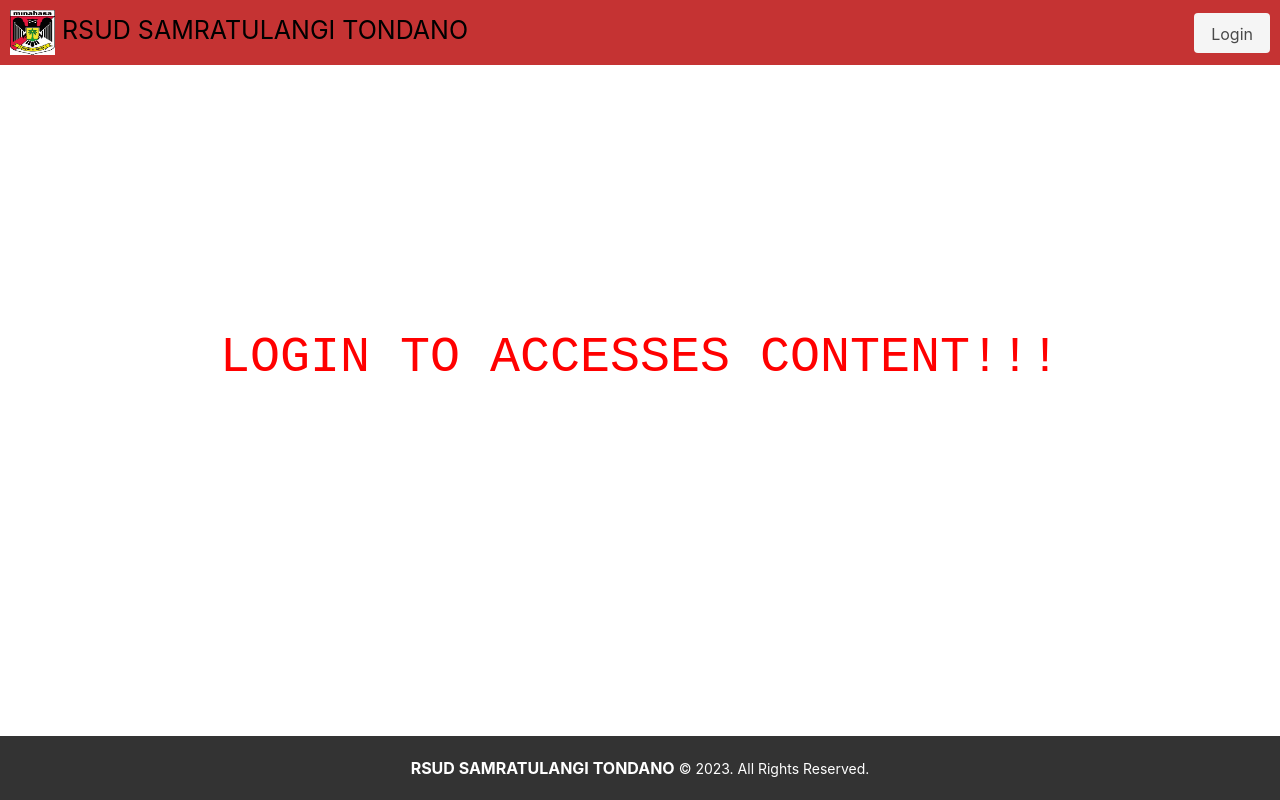
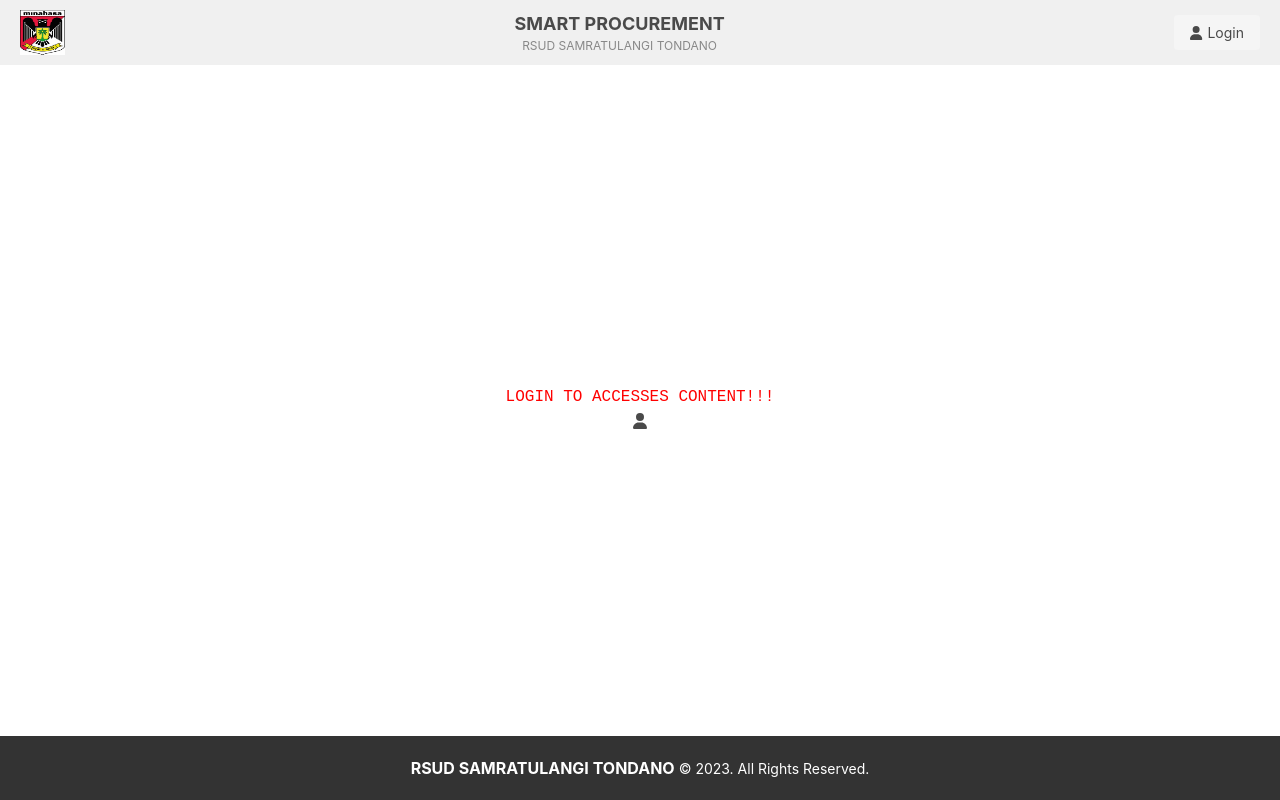
Before and after one commit to po3rdlp/FrontEndPengadaan-RsSamrat, a Vue app: page / in a window 1280 px wide. Built offline with nearby package versions, Linux system fonts and the light colour scheme.

Commit message:
Change Styling, fix auth, and another changes

```diff
--- a/index.html
+++ b/index.html
@@ -3,10 +3,6 @@
   <head>
     <meta charset="UTF-8" />
     <link rel="icon" href="/logo.ico" />
-    <link
-      rel="stylesheet"
-      href="https://cdn.jsdelivr.net/npm/bulma@0.9.4/css/bulma.min.css"
-    />
     <meta name="viewport" content="width=device-width, initial-scale=1.0" />
     <title>PENGADAAN RSUD SAMRATULANGI TONDANO</title>
   </head>
--- a/src/App.vue
+++ b/src/App.vue
@@ -1,12 +1,11 @@
 <script>
 import Navigationbar from "./components/molecules/Navigationbar.vue";
-import SideNavigationbar from "./components/molecules/SideNavigationbar.vue";
 import Nologgedin from "./views/relativeViews/Nologgedin.vue";
 import { mapGetters } from "vuex";
 
 export default {
   name: "app",
-  components: { Navigationbar, SideNavigationbar, Nologgedin },
+  components: { Navigationbar,Nologgedin },
 
   computed: {
     ...mapGetters(["isLoggedIn"]),
@@ -20,7 +19,6 @@ export default {
     <Nologgedin />
   </div>
   <div v-if="isLoggedIn">
-    <SideNavigationbar />
     <div>
       <div class="content">
         <RouterView />
@@ -37,10 +35,9 @@ export default {
 <style>
 .content {
   text-align: center;
-  padding-top: 70px;
-  margin-right: 10px;
-  margin-left: 160px;
   margin-bottom: 60px;
+  margin-left: 60px;
+  margin-right: 60px;
 }
 .contentNoLoggedin {
   text-align: center;
@@ -54,6 +51,7 @@ footer {
   font-size: 14px;
   position: fixed;
   bottom: 0;
+  z-index: 1;
   width: 100%;
 }
 
--- a/src/components/molecules/Navigationbar.vue
+++ b/src/components/molecules/Navigationbar.vue
@@ -1,26 +1,31 @@
 <template>
   <nav>
-    <a
-      href="https://rsudsamrat.site/epasien/"
-      target="_blank"
-      style="text-decoration: none; color: black; font-size: 25px"
-    >
-      <img
-        src="../img/logo.jpg"
-        alt="Logo RSUD"
-        style="vertical-align: middle; width: 45px; height: 45px"
-      />
-      RSUD SAMRATULANGI TONDANO
-    </a>
-    <button
-      class="button is-light"
-      @click="showmodalLogin = true"
-      v-if="!isLoggedIn"
-    >
-      Login
-    </button>
-    <button class="button is-light" @click="logout" v-else>Logout</button>
+    <div>
+      <span @click="activeToggle" v-if="isLoggedIn">
+        <FontAwesomeIcon icon="fas fa-bars" style="padding-right: 30px;"/>
+      </span>
+      <a href="https://rsudsamrat.site/epasien/" target="_blank"
+        style="text-decoration: none; color: black; font-size: 25px;">
+        <img src="../img/logo.jpg" alt="Logo RSUD" style="vertical-align: middle; width: 45px; height: 45px" />
+      </a>
+    </div>
+    <div class="titleNav">
+      <span class="mainTitle">SMART PROCUREMENT</span>
+      <span class="subTitle">RSUD SAMRATULANGI TONDANO</span>
+    </div>
+    <div class="login">
+      <button class="button is-light" @click="showmodalLogin = true" v-if="!isLoggedIn">
+        <FontAwesomeIcon icon="fas fa-user" style="margin-right: 5px" />
+        Login
+      </button>
+      <button class="button is-light" @click="logout" v-else>Logout</button>
+    </div>
   </nav>
+
+  <div>
+      <SideNavigationbar v-if="toggleIsActive"/>
+  </div>
+
 
   <Teleport to="body">
     <LoginModal :show="showmodalLogin" @close="showmodalLogin = false" />
@@ -28,15 +33,18 @@
 </template>
 
 <script>
+import { FontAwesomeIcon } from "@fortawesome/vue-fontawesome";
 import LoginModal from "../modals/Login.vue";
+import SideNavigationbar from "./SideNavigationbar.vue";
 import { mapGetters, mapMutations } from "vuex";
 
 export default {
-  components: { LoginModal },
+  components: { LoginModal, FontAwesomeIcon, SideNavigationbar },
 
   data() {
     return {
       showmodalLogin: false,
+      toggleIsActive: false,
     };
   },
   computed: {
@@ -46,10 +54,18 @@ export default {
     ...mapMutations(["SET_IS_LOGGED_IN"]),
     logout() {
       this.SET_IS_LOGGED_IN(false);
+      localStorage.removeItem("isLoggedIn");
+      localStorage.removeItem("username");
+      localStorage.removeItem("vendorUuid");
+      localStorage.removeItem("vendorId");
       alert("Berhasil Keluar");
     },
+    activeToggle() {
+      this.toggleIsActive = !this.toggleIsActive
+      console.log("Aktif")
+    }
   },
 };
 </script>
 
-<style src="../style/Nav_Login.css" />
+<style src="../style/Nav_Login.css"/>
--- a/src/components/molecules/SideNavigationbar.vue
+++ b/src/components/molecules/SideNavigationbar.vue
@@ -1,91 +1,107 @@
 <template>
   <div class="sidenav" :class="{ open: isOpen }">
     <div>
-      <router-link to="/" class="nav-link">Home</router-link>
+      <RouterLink to="/">
+        <div class="nav-item">
+          <FontAwesomeIcon icon="fas fa-home" class="nav-icon" />
+          <p v-if="!isOpen">Home</p>
+        </div>
+      </RouterLink>
     </div>
     <div>
-      <router-link to="/product" class="nav-link">Add Product</router-link>
+      <RouterLink to="/product">
+        <div class="nav-item">
+          <FontAwesomeIcon icon="fas fa-plus" class="nav-icon" />
+          <p v-if="!isOpen">Add Product</p>
+        </div>
+      </RouterLink>
     </div>
     <div>
-      <router-link to="/productview" class="nav-link"
-        >See Your Product</router-link
-      >
+      <RouterLink to="/productView">
+        <div class="nav-item">
+          <FontAwesomeIcon icon="fa-solid fa-list" class="nav-icon" />
+          <p v-if="!isOpen">See Product</p>
+        </div>
+      </RouterLink>
     </div>
     <div>
-      <router-link to="/orderDetails" class="nav-link">See Orders</router-link>
+      <RouterLink to="/orderDetails">
+        <div class="nav-item">
+          <FontAwesomeIcon icon="fas fa-solid fa-o"  class="nav-icon" />
+          <p v-if="!isOpen">Orders</p>
         </div>
-    <div>
-      <router-link to="/vendorInput" class="nav-link">Vendor</router-link>
+      </RouterLink>
     </div>
-    <div>
-      <router-link to="/vendorList" class="nav-link">List Vendor</router-link>
-    </div>
-    <div>
-      <router-link to="/productlist/:page" class="nav-link"
-        >List Product</router-link
-      >
-    </div>
-  </div>
-  <div class="menu-icon" @click="toggleNav">
-    <i class="fa fa-bars"></i>
   </div>
 </template>
 
 <script>
+import { FontAwesomeIcon } from '@fortawesome/vue-fontawesome';
+
 export default {
   name: "SideNavigationBar",
+
   data() {
     return {
       isOpen: true,
     };
   },
-  methods: {
-    toggleNav() {
-      this.isOpen = !this.isOpen;
-    },
-  },
+  components: { FontAwesomeIcon },
 };
 </script>
 
 <style scoped>
-@media screen and (min-width: 768px) {
 .sidenav {
   height: 100%;
-    width: 150px;
+  width: 60px;
+  /* Ubah lebar menjadi 70px */
   position: fixed;
   z-index: 1;
   left: 0;
-    top: 50px; /* menempatkan sidenav 50px di bawah navigation bar */
-    background-color: #bcbcbc;
-    color: #1a5276;
-    border-top: 20px solid #929292;
-    border-right: 0.2px solid #bcbcbc;
-    overflow-x: hidden;
-    padding-top: 10px;
+  top: 50px;
+  background-color: #ffffff;
+  box-shadow: 0 4px 6px rgba(0, 0, 0, 0.1);
   transition: all 0.3s ease;
   transform: translateX(-100%);
+  margin-top: 15px;
+  border-right: 2px solid rgb(206, 206, 206);
+
 }
 
 .sidenav.open {
   transform: translateX(0);
 }
 
-  .sidenav a {
-    padding: 6px 8px 6px 16px;
-    text-decoration: none;
-    font-size: 25px;
-    color: #818181;
-    display: block;
+.sidenav div {
+  display: flex;
+  align-items: center;
+  justify-content: center;
+  height: 70px;
+  /* Sesuaikan tinggi dengan lebar */
 }
 
-  .sidenav a:hover {
-    color: #3f3f3f;
-  }
+.sidenav a {
+  text-decoration: none;
+  font-size: 16px;
+  color: #333333;
+  transition: background-color 0.3s ease;
 }
 
-@media screen and (max-width: 767px) {
+.nav-item {
+  display: flex;
+  align-items: center;
+  justify-content: center;
+  flex-direction:row;
+}
+
+
+.nav-icon {
+  font-size: 20px;
+  /* Sesuaikan ukuran ikon */
+}
+
+@media screen and (min-width: 768px) {
   .sidenav {
-    display: initial;
+    top: 50px
   }
-}
-</style>
+}</style>
--- a/src/components/style/Nav_Login.css
+++ b/src/components/style/Nav_Login.css
@@ -1,5 +1,5 @@
-nav {
-  background-color: #c53333;
+/* nav {
+  background-color: #d4d4d4;
   color: #1a5276;
   border-bottom: px solid #929292;
   position: fixed;
@@ -23,7 +23,46 @@ nav h1 {
   text-decoration: none;
   margin: 0 10px;
   font-size: 16px;
+} */
+
+nav {
+  display: flex;
+  align-items: center;
+  justify-content: space-between;
+  background-color: #f0f0f0;
+  padding: 10px 20px;
 }
+
+.logo img {
+  height: 40px;
+}
+
+.titleNav {
+  display: flex;
+  flex-direction: column;
+  align-items: center;
+  text-align: center;
+}
+
+.mainTitle {
+  font-weight: bold;
+  font-size: 18px;
+}
+
+.subTitle {
+  font-size: 12px;
+  color: #888;
+}
+
+.login button {
+  padding: 8px 16px;
+  background-color: #4caf50;
+  color: white;
+  border: none;
+  border-radius: 4px;
+  font-size: 14px;
+}
+
 
 /* Modals */
 
--- a/src/main.js
+++ b/src/main.js
@@ -3,12 +3,27 @@ import App from "./App.vue";
 import router from "./config/router/index.js";
 import store from "./config/stateAuth/state";
 
+/* BULMA CSS IMPORT */
+import 'bulma/css/bulma.css';
+
+/* FONT AWESOME IMPORT */
+
+/* import the fontawesome core */
+import { library } from '@fortawesome/fontawesome-svg-core'
+/* import font awesome icon component */
+import { FontAwesomeIcon } from '@fortawesome/vue-fontawesome'
+/* import specific icons */
+import { fas } from '@fortawesome/free-solid-svg-icons'
+/* add icons to the library */
+library.add(fas)
+
+
 const isLoggedIn = localStorage.getItem("isLoggedIn");
 const username = localStorage.getItem("username");
 const vendorUuid = localStorage.getItem("vendorUuid")
 const vendorId = localStorage.getItem("vendorId");
+
 const app = createApp(App);
-
 app.use(router);
 app.use(store);
 
@@ -19,4 +34,5 @@ if(isLoggedIn) {
     store.commit("SET_VENDOR_ID", vendorId);
 }
 
+app.component('font-awesome-icon', FontAwesomeIcon)
 app.mount("#app");
--- a/src/views/relativeViews/Nologgedin.vue
+++ b/src/views/relativeViews/Nologgedin.vue
@@ -1,10 +1,13 @@
 <template>
   <h3>LOGIN TO ACCESSES CONTENT!!!</h3>
+
+  <font-awesome-icon icon="fas fa-user" />
+
+
 </template>
 
 <style>
 h3 {
-  font-size: 50px;
   font-family: monospace;
   color: red;
   animation-name: blink;
```
Also changed, not shown: package.json (+6 -2 lines), public/style.css (added), 1 other file (tests, documents, lock files or other folders). Lines whose indentation alone changed are shown as unchanged.
